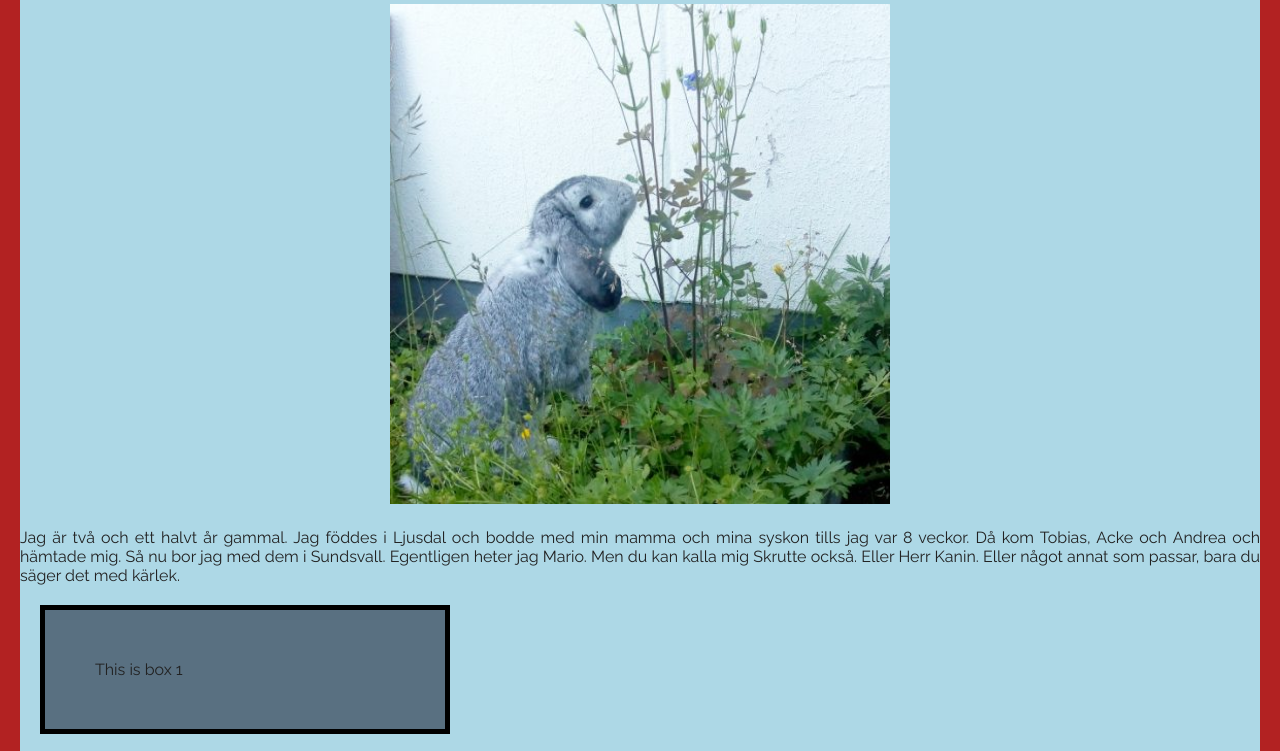
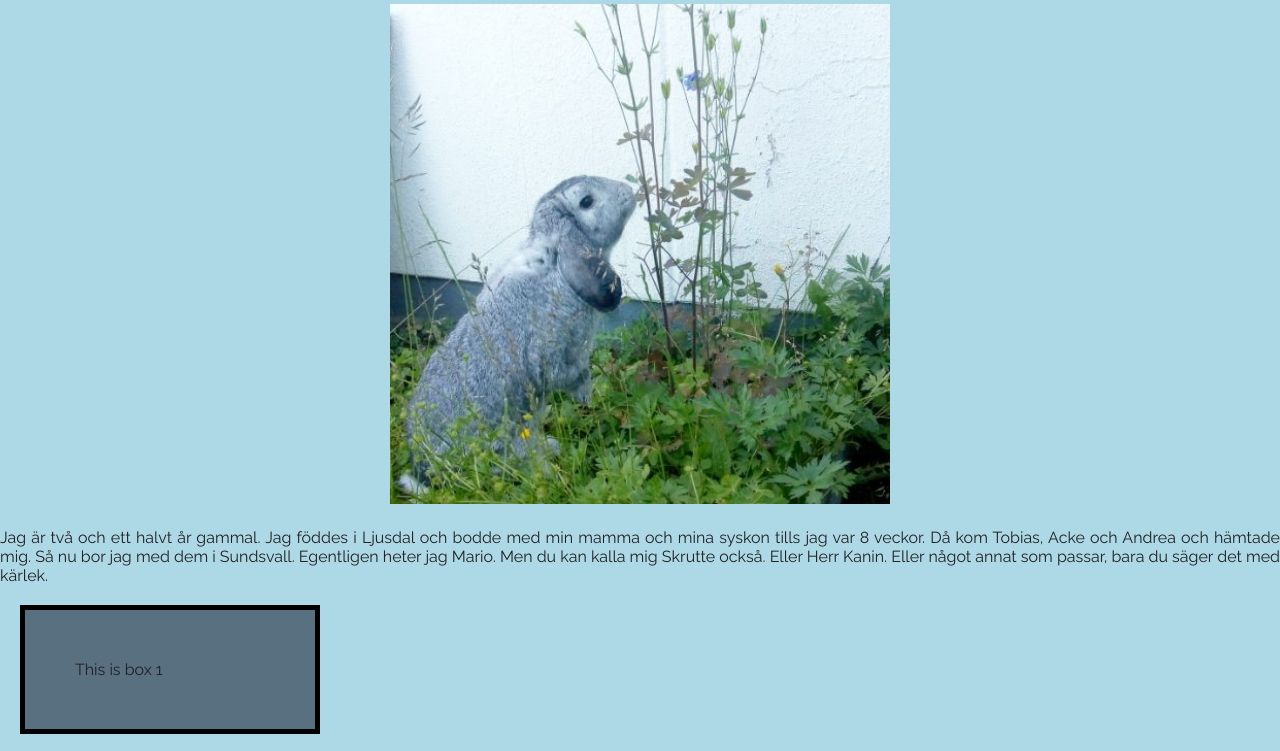
Before and after one commit to anst9000/skrutte_the_rabbit, a website: page pub/index.html in a window 1280 px wide. Shown: the part 145-896 px from the top of the page. Drawn offline with Linux system fonts and the light colour scheme; files that its build step writes are made by us from their sources.

Commit message:
Fixes in styles.scss

```diff
--- a/src/scss/_reset.scss
+++ b/src/scss/_reset.scss
@@ -1,6 +1,7 @@
 // _reset.scss
-* {
-  margin:  0;
-  padding: 0;
-  font-family: 'Raleway', sans-serif;
+*, *:before, *:after {
+    margin:  0;
+    padding: 0;
+    box-sizing: border-box;
+    font-family: 'Raleway', sans-serif;
 }
--- a/src/scss/styles.scss
+++ b/src/scss/styles.scss
@@ -16,7 +16,7 @@ $colorBlack: #222;
 
 body {
     color: $colorBlack;
-    background: $color;
+    // background: $color;
 }
 
 
@@ -76,7 +76,7 @@ body {
 }
 
 .content {
-    padding: 0 20px;
+    padding: 0 0;
 }
 
 .content img {
@@ -145,6 +145,8 @@ body {
 section {
   height: 100%;
   width: 100%;
+  display: flex;
+    flex-direction: column;
 }
 
 #home {
```
Also changed, not shown: pub/css/styles.css.
